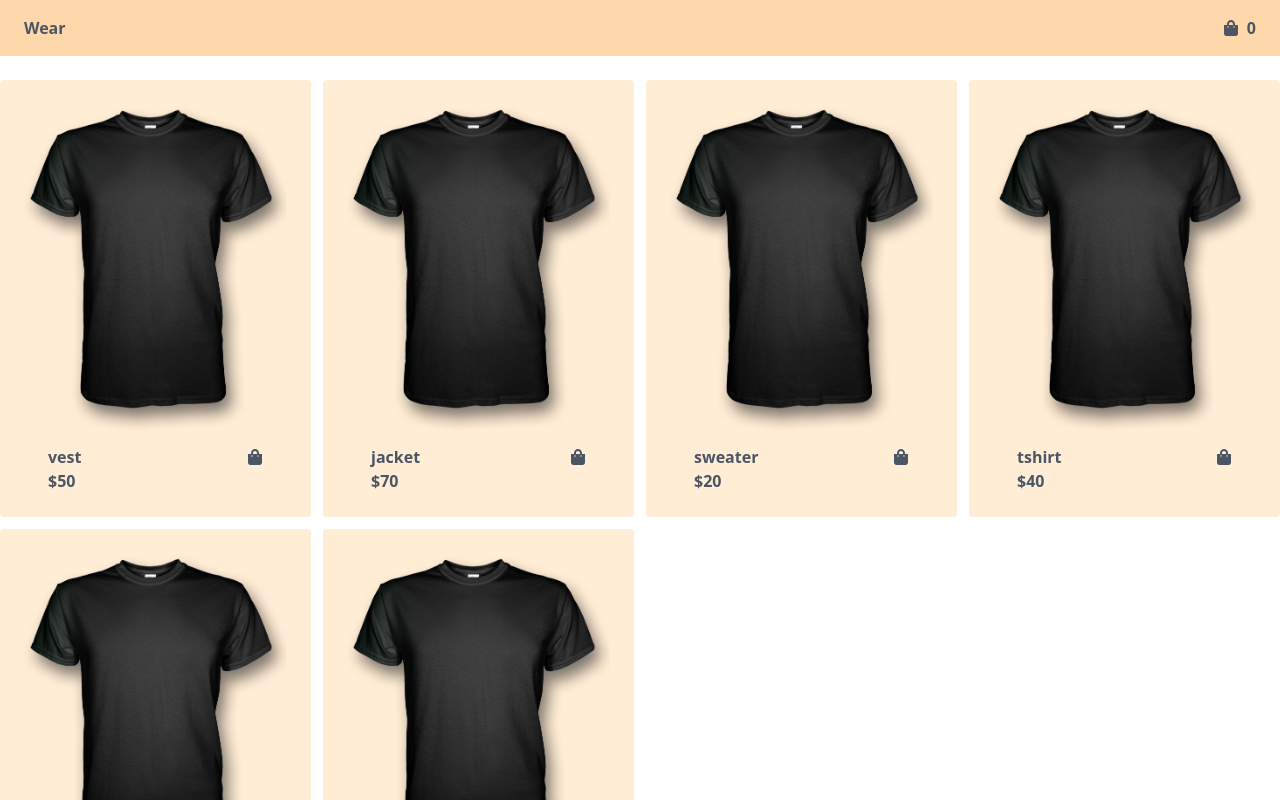
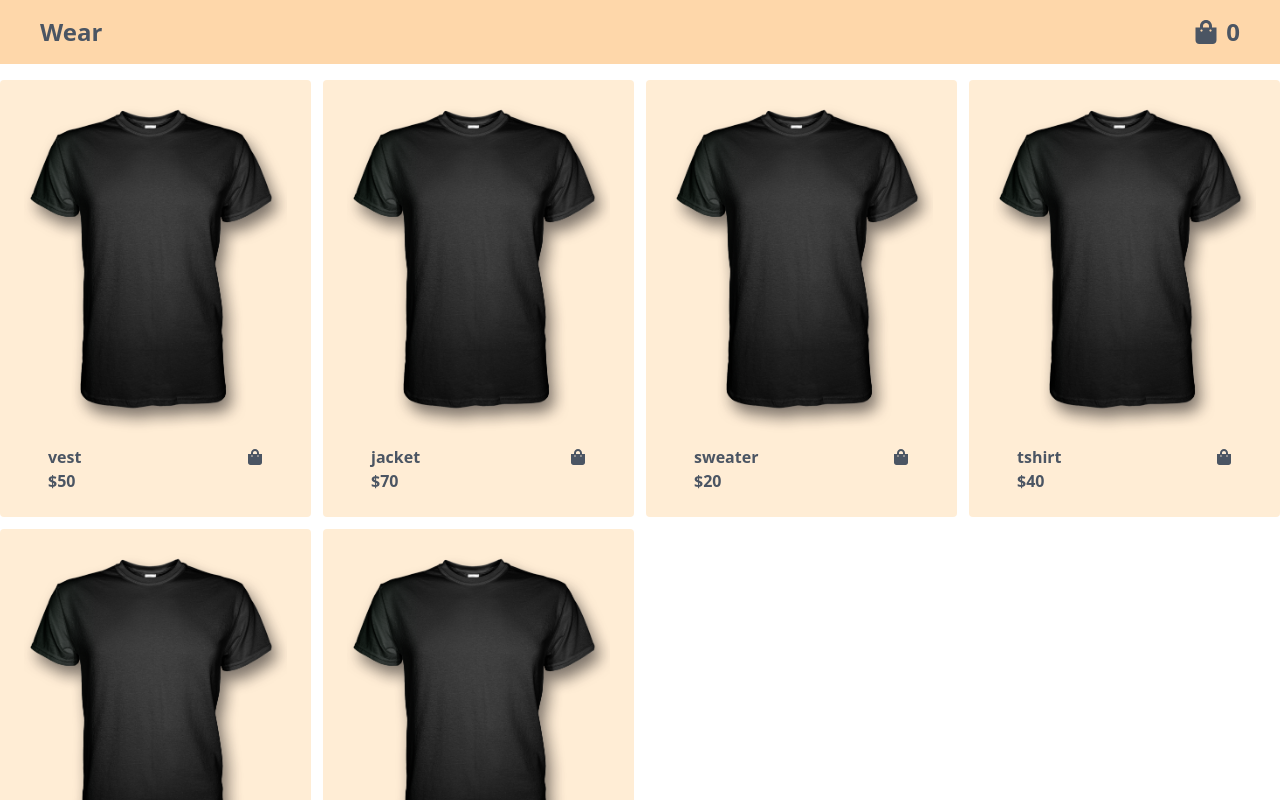
Before and after one commit to ramanboff/CONTEXT_VITE_REACT_TAILWIND_PRODUCTS_ED, a React (Vite) app: page / in a window 1280 px wide. Shown: the top 800 px of the page. Built offline with nearby package versions, Linux system fonts and the light colour scheme.

Commit message:
navbar text styule updated

```diff
--- a/src/components/Nav.jsx
+++ b/src/components/Nav.jsx
@@ -7,8 +7,8 @@ const Nav = () => {
  const {items} = useContext(CardContext)
 
   return (
-    <nav className="w-full fixed bg-orange-200 px-6 py-4 text-gray-600 font-bold">
-      <div className="flex justify-between items-center bg-orange-200">
+    <nav className="w-full fixed bg-orange-200 px-10 py-4 text-gray-600 font-bold">
+      <div className="flex justify-between items-center bg-orange-200 text-2xl">
        <Link to={"/"}>
        <h1>Wear</h1>
        </Link>
```
